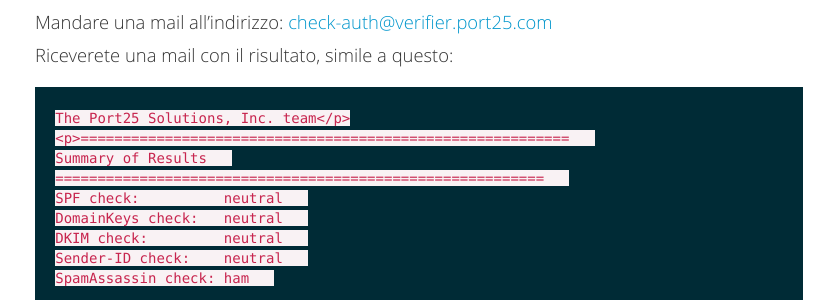
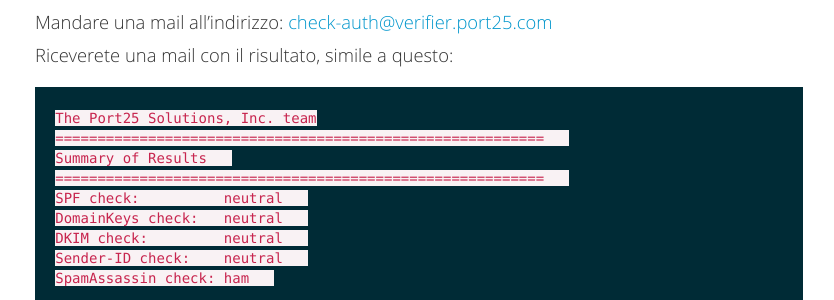
Before and after one commit to marste/Blog, a Jekyll site: the page built from _posts/2013-07-29-spf-domainkeys-dkim-check.md, in a window 1280 px wide. Shown: the part 362-662 px from the top of the page, without its empty margins (221-1055 px from the left). Built offline with Jekyll 4.4.1, drawn with Linux system fonts in a browser that asks for light colours; nearby versions of some CDN libraries; Markdown is read by kramdown in place of the engine named in the settings.

Commit message:
Added new post

```diff
--- a/_posts/2013-07-29-spf-domainkeys-dkim-check.md
+++ b/_posts/2013-07-29-spf-domainkeys-dkim-check.md
@@ -28,8 +28,8 @@
 Mandare una mail all&#8217;indirizzo: <check-auth@verifier.port25.com>
 Riceverete una mail con il risultato, simile a questo:
 
-	The Port25 Solutions, Inc. team</p>
-	<p>==========================================================
+	The Port25 Solutions, Inc. team
+	==========================================================
 	Summary of Results
 	==========================================================
 	SPF check:          neutral
```
